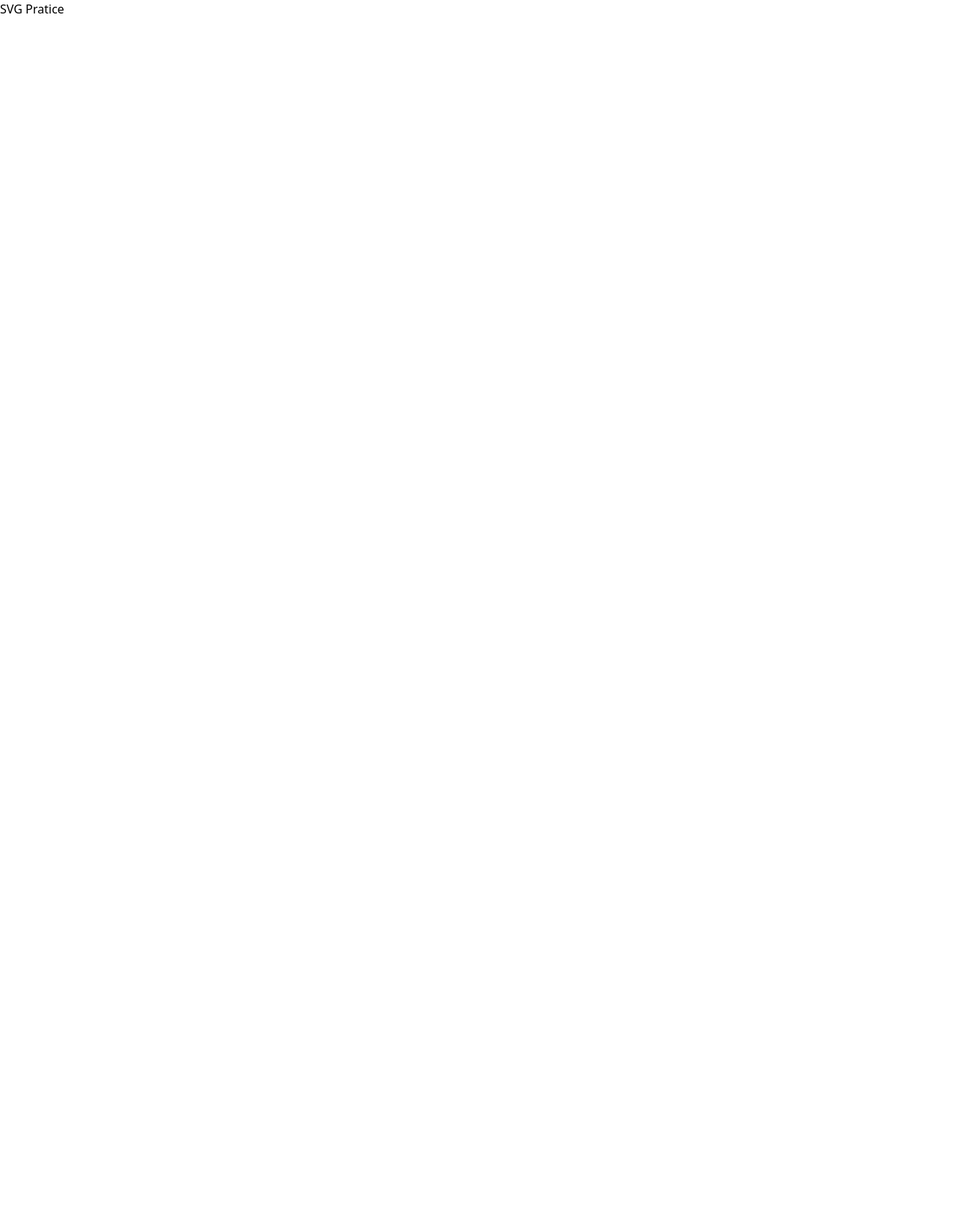
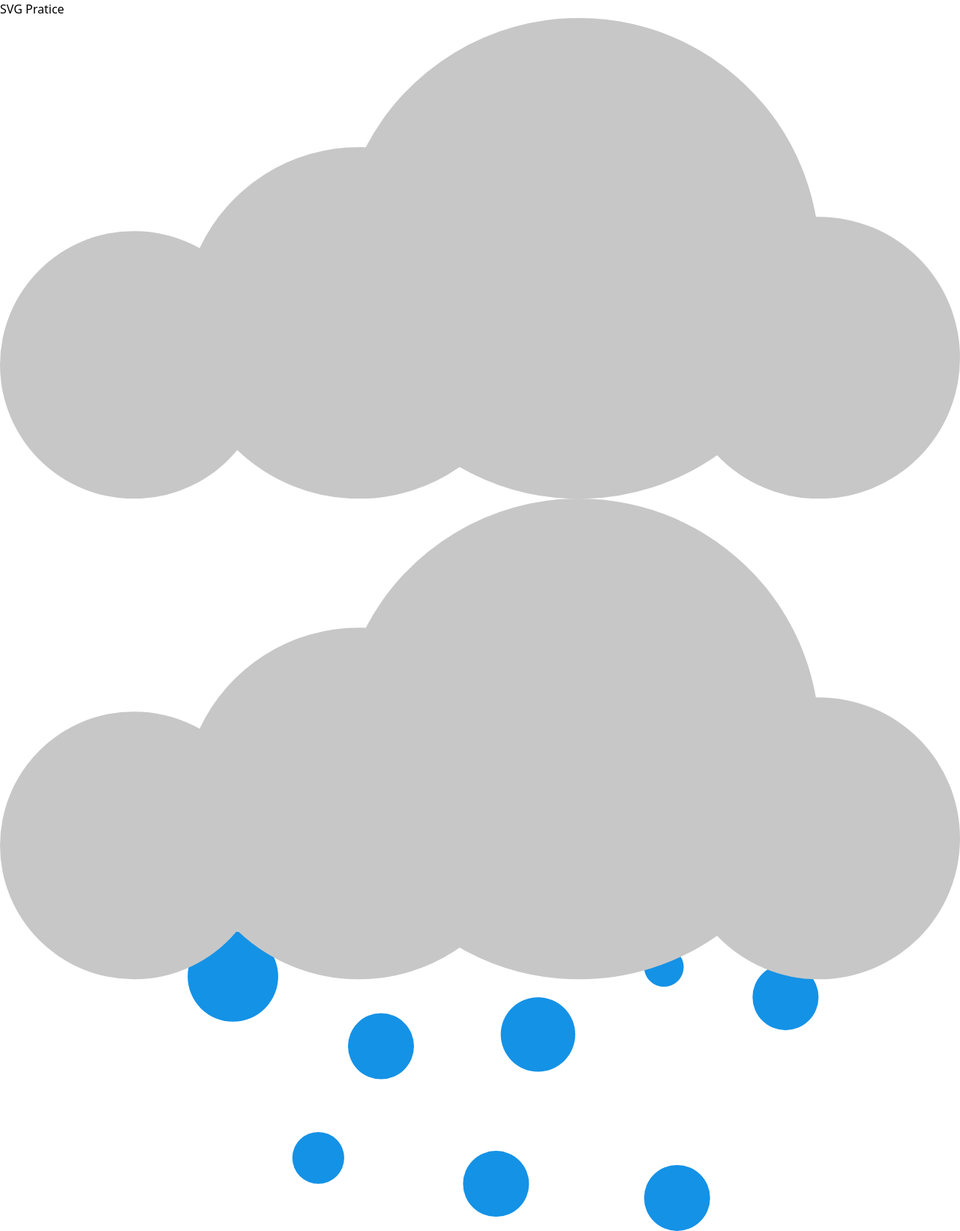
Before and after one commit to bpeczon/svgs, a plain HTML site: page index.html in a window 1280 px wide. Shown: the whole page at 75% size. Before the commit the page ends 800 px from the top, so only its background shows below. Drawn offline with nearby package versions, Linux system fonts and the light colour scheme.

Commit message:
svg clouds and rain

```diff
--- a/index.html
+++ b/index.html
@@ -9,5 +9,17 @@
 </head>
 <body>
 	<h1>SVG Pratice</h1>
+
+	<svg xmlns="http://www.w3.org/2000/svg" viewBox="0 0 1018 510">
+	  <path id="cloud" data-name="Union 1" class="cloud" d="M-656.576,52.8A253.838,253.838,0,0,1-803,99,253.8,253.8,0,0,1-929.649,65.376,185.666,185.666,0,0,1-1036.5,99a185.853,185.853,0,0,1-128.9-51.711A141.726,141.726,0,0,1-1275,99,142,142,0,0,1-1417-43a142,142,0,0,1,142-142,141.336,141.336,0,0,1,69.641,18.221A186.515,186.515,0,0,1-1036.5-274c2.452,0,4.883.047,7.312.141A254.99,254.99,0,0,1-803-411c125.841,0,230.392,91.152,251.224,211.036,1.088-.023,2.183-.035,3.276-.035A149.5,149.5,0,0,1-399-50.5,149.5,149.5,0,0,1-548.5,99,149.079,149.079,0,0,1-656.576,52.8Z" transform="translate(1417 411)"/>
+	</svg>
+
+	<svg xmlns="http://www.w3.org/2000/svg" viewBox="0 0 1018 777.001">
+	  <g id="rain" transform="translate(-470 -169)">
+	    <path id="raindrops" class="raindrops" d="M-933-128a35,35,0,0,1,35-35,35,35,0,0,1,35,35,35,35,0,0,1-35,35A35,35,0,0,1-933-128Zm-192-15a35,35,0,0,1,35-35,35,35,0,0,1,35,35,35,35,0,0,1-35,35A35,35,0,0,1-1125-143Zm-181-27.5a27.5,27.5,0,0,1,27.5-27.5,27.5,27.5,0,0,1,27.5,27.5,27.5,27.5,0,0,1-27.5,27.5A27.5,27.5,0,0,1-1306-170.5Zm59-118.5a35,35,0,0,1,35-35,35,35,0,0,1,35,35,35,35,0,0,1-35,35A35,35,0,0,1-1247-289Zm162-12.5a39.5,39.5,0,0,1,39.5-39.5,39.5,39.5,0,0,1,39.5,39.5,39.5,39.5,0,0,1-39.5,39.5A39.5,39.5,0,0,1-1085-301.5ZM-818-341a35,35,0,0,1,35-35,35,35,0,0,1,35,35,35,35,0,0,1-35,35A35,35,0,0,1-818-341Zm-599-22a48,48,0,0,1,48-48,48,48,0,0,1,48,48,48,48,0,0,1-48,48A48,48,0,0,1-1417-363Zm484-10a21,21,0,0,1,21-21,21,21,0,0,1,21,21,21,21,0,0,1-21,21A21,21,0,0,1-933-373Z" transform="translate(2086 1039)"/>
+	    <path id="cloud" class="cloud" d="M-656.576,52.8A253.838,253.838,0,0,1-803,99,253.8,253.8,0,0,1-929.649,65.376,185.666,185.666,0,0,1-1036.5,99a185.853,185.853,0,0,1-128.9-51.711A141.726,141.726,0,0,1-1275,99,142,142,0,0,1-1417-43a142,142,0,0,1,142-142,141.336,141.336,0,0,1,69.641,18.221A186.515,186.515,0,0,1-1036.5-274c2.452,0,4.883.047,7.312.141A254.99,254.99,0,0,1-803-411c125.841,0,230.392,91.152,251.224,211.036,1.088-.023,2.183-.035,3.276-.035A149.5,149.5,0,0,1-399-50.5,149.5,149.5,0,0,1-548.5,99,149.079,149.079,0,0,1-656.576,52.8Z" transform="translate(1887 580)"/>
+	  </g>
+	</svg>
+
 </body>
 </html>
--- a/style.css
+++ b/style.css
@@ -0,0 +1,9 @@
+.cloud{
+	fill:#c7c7c7;
+}
+/*.cloud:hover{
+	fill:#e7e7e7;
+}*/
+.raindrops {
+    fill: #1492e6;
+}
```
Also changed, not shown: cloud.svg (added), rain.svg (added).
